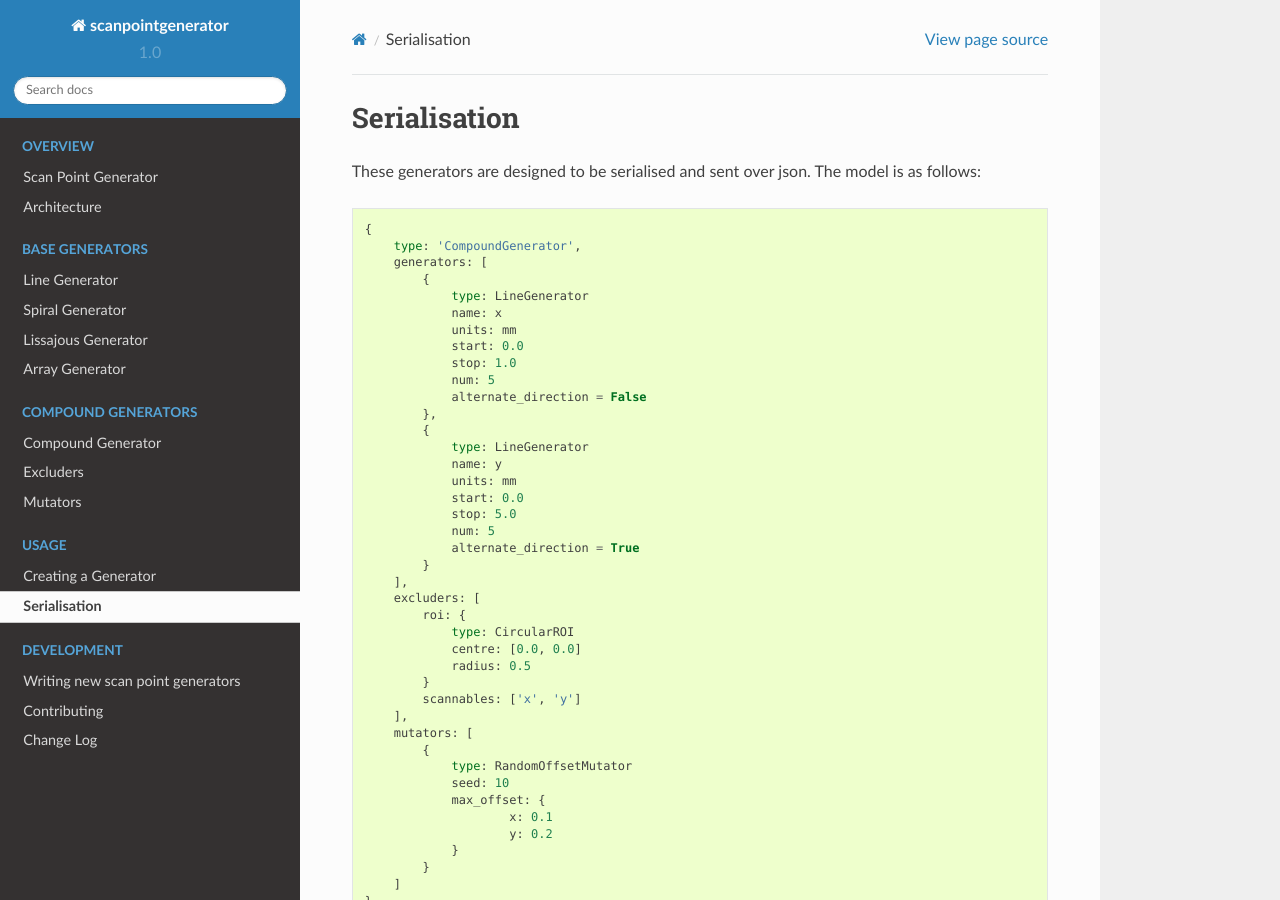
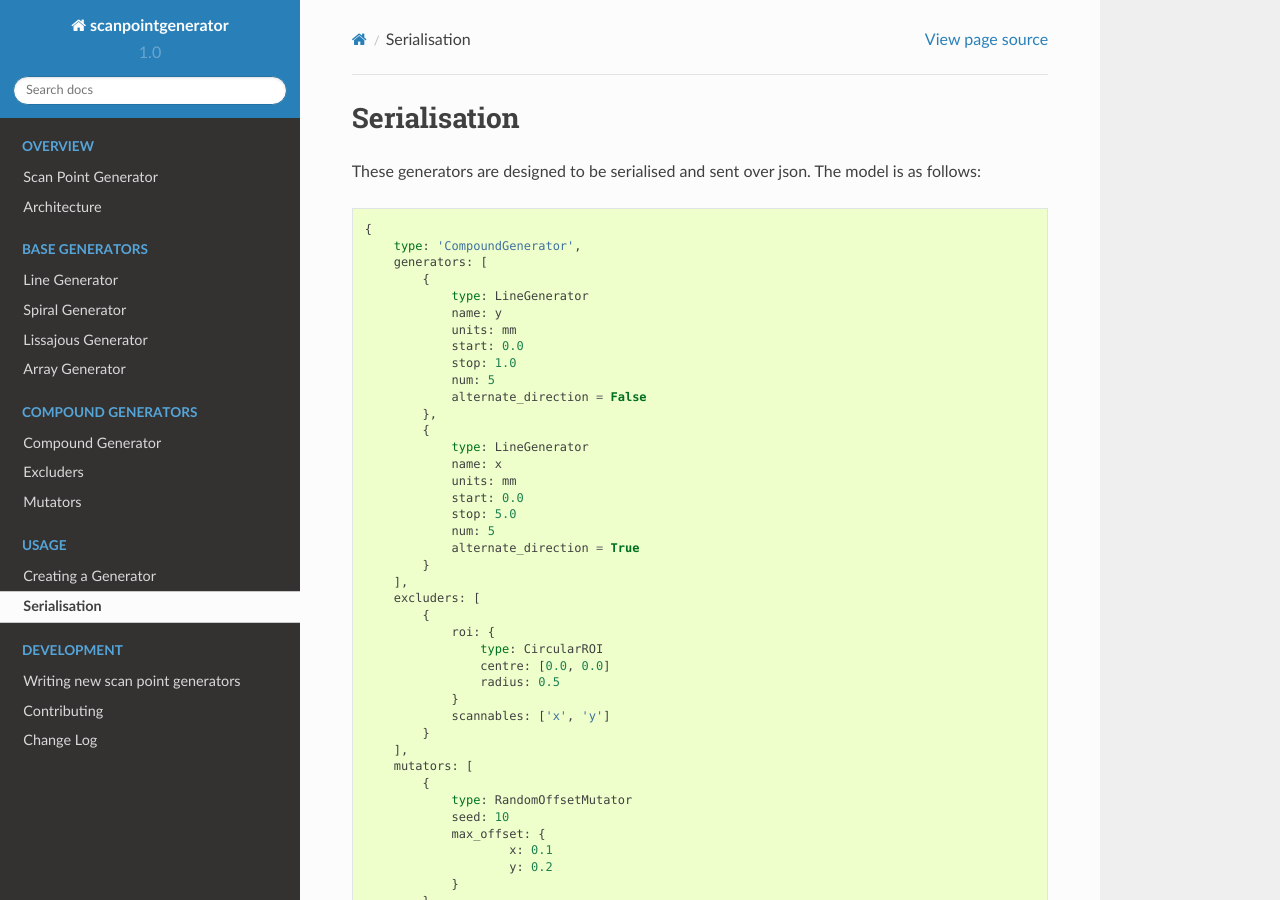
Before and after one commit to DiamondLightSource/scanpointgenerator, a Sphinx documentation site: the page built from docs/serialisation.rst, in a window 1280 px wide and 900 px high. Built offline with Sphinx 7.4.7 and the Read the Docs theme 2.0.0, drawn with Linux system fonts in a browser that asks for light colours.

Commit message:
Add missing brackets on Serialised CompoundGenerator example

```diff
--- a/docs/serialisation.rst
+++ b/docs/serialisation.rst
@@ -9,7 +9,7 @@ is as follows::
         generators: [
             {
                 type: LineGenerator
-                name: x
+                name: y
                 units: mm
                 start: 0.0
                 stop: 1.0
@@ -18,7 +18,7 @@ is as follows::
             },
             {
                 type: LineGenerator
-                name: y
+                name: x
                 units: mm
                 start: 0.0
                 stop: 5.0
@@ -27,12 +27,14 @@ is as follows::
             }
         ],
         excluders: [
-            roi: {
-                type: CircularROI
-                centre: [0.0, 0.0]
-                radius: 0.5
+            {
+                roi: {
+                    type: CircularROI
+                    centre: [0.0, 0.0]
+                    radius: 0.5
+                }
+                scannables: ['x', 'y']
             }
-            scannables: ['x', 'y']
         ],
         mutators: [
             {
```
